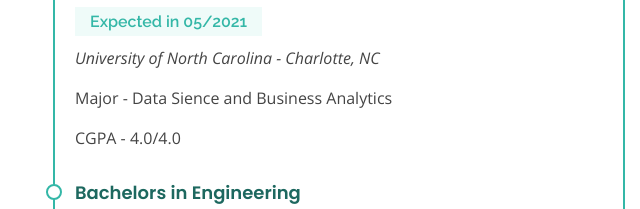
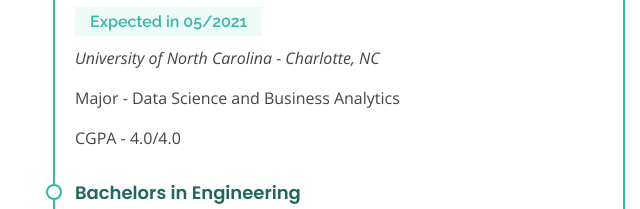
Before and after one commit to vsingh117/vijaysingh, a plain HTML site: page resume.html in a window 1280 px wide. Shown: the part 333-542 px from the top of the page, 32-672 px from the left. Drawn offline with nearby package versions, Linux system fonts and the light colour scheme.

Commit message:
Updated resume page

```diff
--- a/resume.html
+++ b/resume.html
@@ -75,7 +75,7 @@
               <h4>Masters in Science</h4>
               <h5>Expected in 05/2021</h5>
               <p><em>University of North Carolina - Charlotte, NC</em></p>
-              <p>Major - Data Sience and Business Analytics</p>
+              <p>Major - Data Science and Business Analytics</p>
               <p>CGPA - 4.0/4.0</p>
             </div>
             <div class="resume-item">
```
